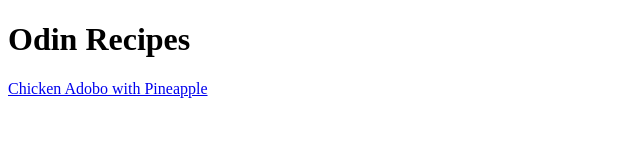
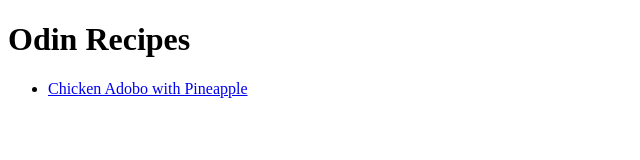
Before and after one commit to ciszqo/odin-recipes, a plain HTML site: page index.html in a window 1280 px wide. Shown: the whole page, without its empty margins (0-640 px from the left). Drawn offline with Linux system fonts and the light colour scheme.

Commit message:
Add index.html

```diff
--- a/index.html
+++ b/index.html
@@ -8,7 +8,8 @@
 </head>
 <body>
     <h1>Odin Recipes</h1>
-
-    <a href="./recipes/chicken_adobo.html">Chicken Adobo with Pineapple</a>
+    <ul>
+        <li><a href="./recipes/chicken_adobo.html">Chicken Adobo with Pineapple</a></li>
+    </ul>
 </body>
 </html>
```
